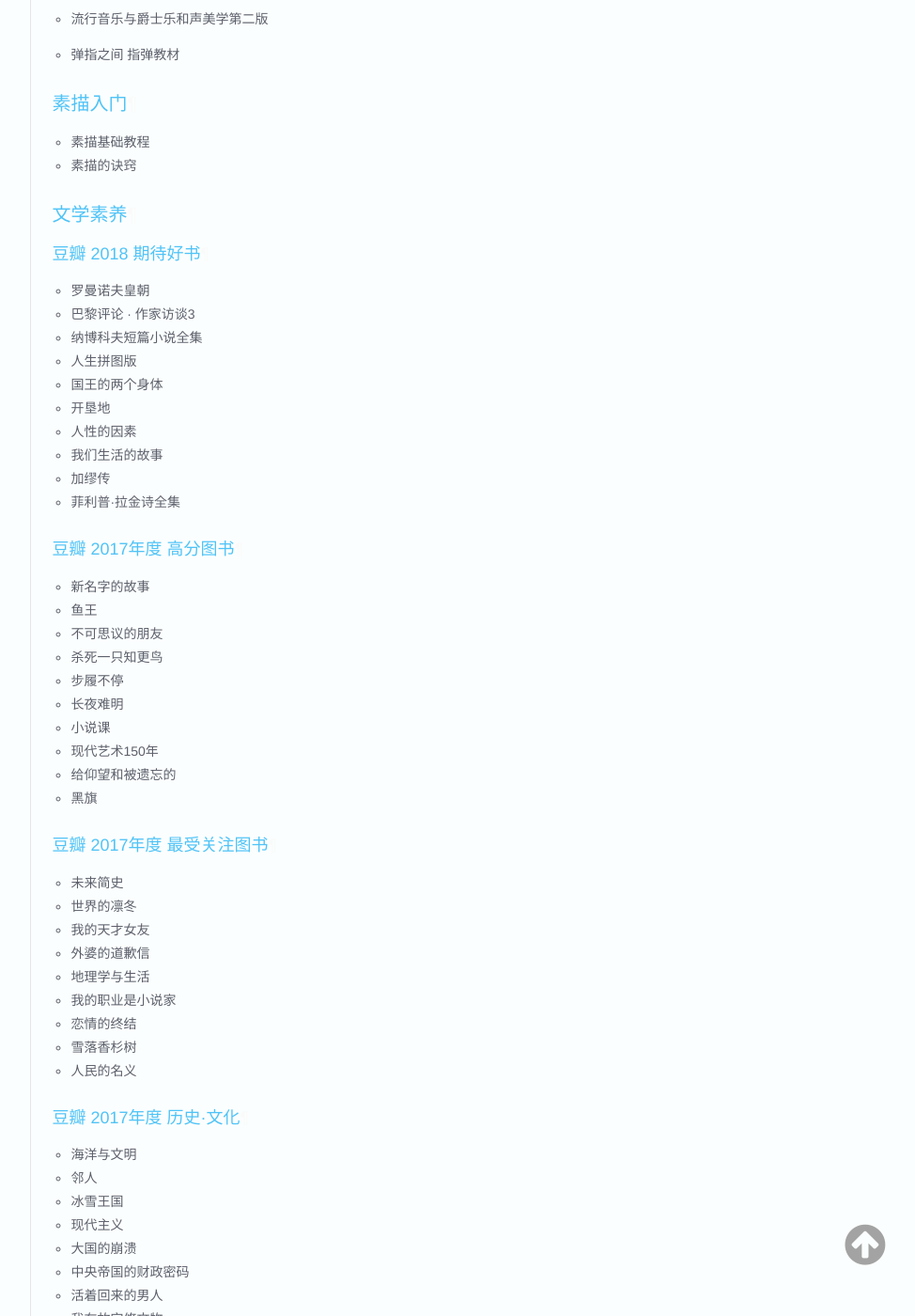
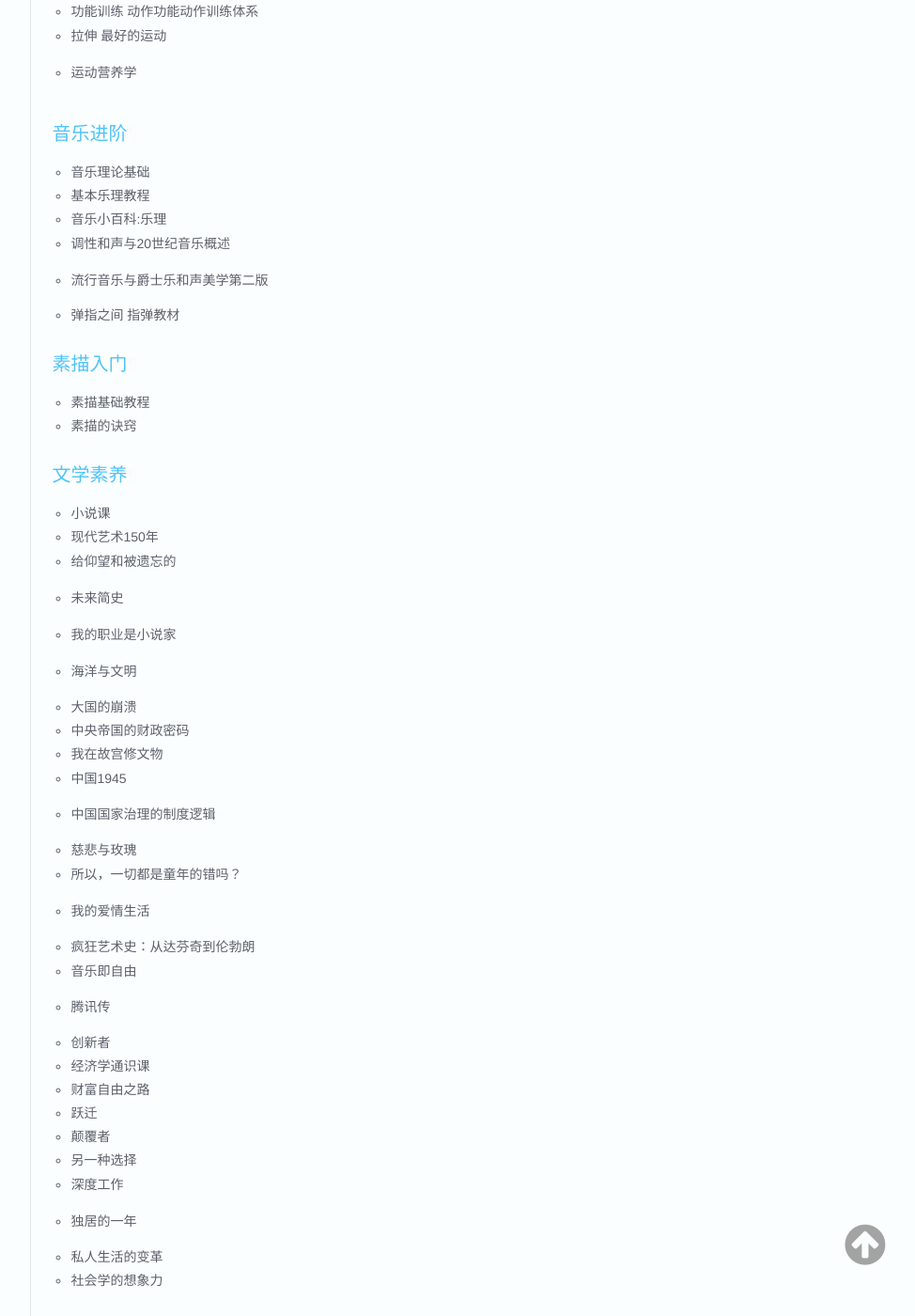
Before and after one commit to z2labplus/Capricorn, an MkDocs documentation site: the page built from docs/参考资料/2018/README.md, in a window 1280 px wide and 1400 px high, scrolled down 5071 px. Shown: the whole window at 94% size, without its empty margins (284-1258 px from the left). Built offline with MkDocs 1.6.1, drawn with Linux system fonts in a browser that asks for light colours; old or Windows-style settings are respelled for this version of MkDocs; some of the changed text lies outside the part shown.

Commit message:
add self manage

```diff
--- a/docs/参考资料/2018/README.md
+++ b/docs/参考资料/2018/README.md
@@ -188,97 +199,37 @@
 - 素描的诀窍
 
 ### 文学素养
-#### 豆瓣 2018 期待好书
-- 罗曼诺夫皇朝
-- 巴黎评论 · 作家访谈3
-- 纳博科夫短篇小说全集
-- 人生拼图版
-- 国王的两个身体
-- 开垦地
-- 人性的因素
-- 我们生活的故事
-- 加缪传
-- 菲利普·拉金诗全集
 
-#### 豆瓣 2017年度 高分图书
-- 新名字的故事
-- 鱼王
-- 不可思议的朋友
-- 杀死一只知更鸟
-- 步履不停
-- 长夜难明
 - 小说课
 - 现代艺术150年
 - 给仰望和被遗忘的
-- 黑旗
 
-#### 豆瓣 2017年度 最受关注图书
 - 未来简史
-- 世界的凛冬
-- 我的天才女友
-- 外婆的道歉信
-- 地理学与生活
 - 我的职业是小说家
-- 恋情的终结
-- 雪落香杉树
-- 人民的名义
 
-#### 豆瓣 2017年度 历史·文化
 - 海洋与文明
-- 邻人
-- 冰雪王国
-- 现代主义
 - 大国的崩溃
 - 中央帝国的财政密码
-- 活着回来的男人
 - 我在故宫修文物
-- 海盗奇谭
 - 中国1945
 
-#### 豆瓣 2017年度 社科·心理
-- 艾希曼在耶路撒冷
 - 中国国家治理的制度逻辑
-- 谁在世界中心
-- 幸福课
-- 知觉之门
-- 群居的艺术
-- 记忆的性别
-- 如果没有今天，明天会不...
 - 慈悲与玫瑰
 - 所以，一切都是童年的错吗？
 
-#### 豆瓣 2017年度 艺术·生活
-- 荒野之歌
-- 纽约无人是客
-- 当喵星人有了门牌号
-- 四季啊，慢慢走
 - 我的爱情生活
-- 决斗写真论
 - 疯狂艺术史：从达芬奇到伦勃朗
-- 日本料理神髓
 - 音乐即自由
-- 脸的历史
 
-#### 豆瓣 2017年度 商业·经管
 - 腾讯传
 - 创新者
 - 经济学通识课
-- 好好工作
-- 好好学习
 - 财富自由之路
 - 跃迁
 - 颠覆者
 - 另一种选择
 - 深度工作
 
-#### 豆瓣 2017年度 再版好书
-- 指匠
-- 四世同堂
-- 虔诚的回忆
-- 春秋来信
-- 持灯的使者（增订版）
-- 北京的城墙与城门
-- 雷蒙·阿隆回忆录 (增订本)
 - 独居的一年
 - 私人生活的变革
 - 社会学的想象力
```
Also changed, not shown: other parts of docs/参考资料/2018/README.md (+11 -0 lines).
